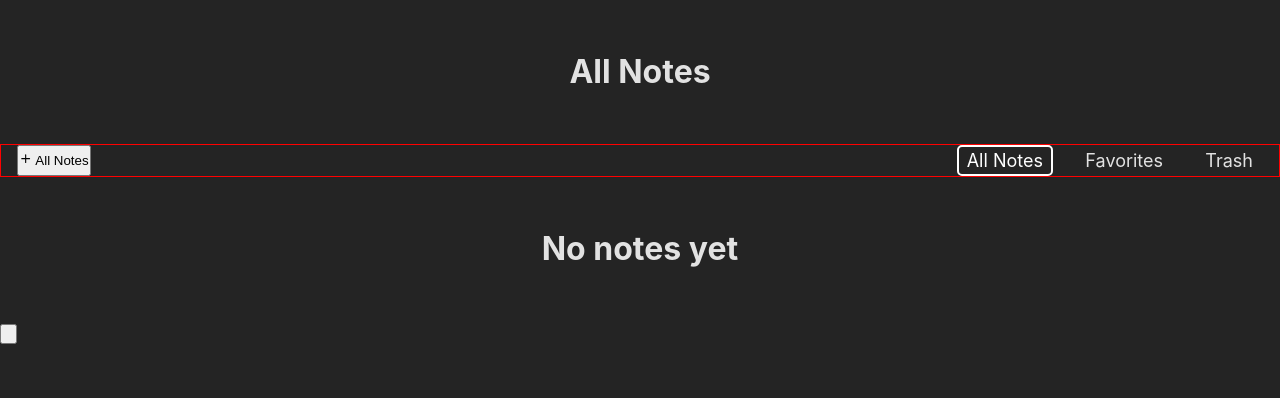
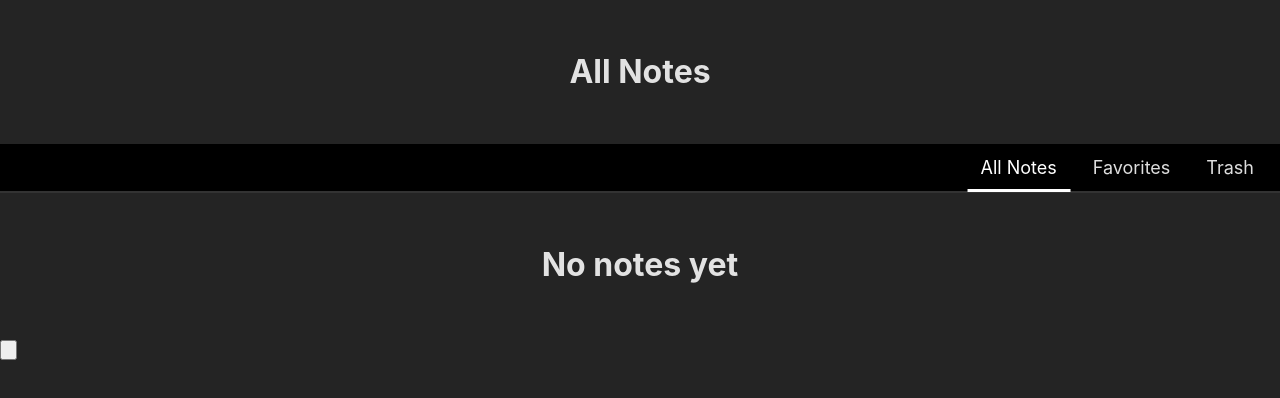
Before and after one commit to fistty/notes-app, a React (Vite) app: page / in a window 1280 px wide. Shown: the top 398 px of the page. Built offline with nearby package versions, Linux system fonts and the light colour scheme; some icons are missing.

Commit message:
RootLayout

```diff
--- a/src/layouts/RootLayout.css
+++ b/src/layouts/RootLayout.css
@@ -1,5 +1,6 @@
 h1 {
   text-align: center;
+  color: var(--color-main)
 }
 
 h1 {
@@ -8,19 +9,28 @@ h1 {
 }
 
 .nav {
-  border: 1px solid red;
-
+  background-color: #000;
+  border-bottom: 2px solid #333;
+  padding-block: 0.5rem;
 }
 
 .nav-ul {
   display: flex;
   flex-direction: row;
   justify-content: flex-end;
-  gap: 1.4rem;
+  gap: 1rem;
+
 }
 
 .nav-list {
   display: flex;
+  padding-inline: 0.5rem;
+  border-radius: 6px;
+  transition: all 200ms ease;
+}
+
+.nav-list:not(.nav-list-button):hover {
+  background-color: #333
 }
 
 .nav-list a {
@@ -29,7 +39,23 @@ h1 {
   font-size: 18px;
   border: 2px solid transparent;
   border-radius: 5px;
-  padding-inline: 0.5rem
+  position: relative;
+}
+
+.nav-list a:after {
+  content: "";
+  position: absolute;
+  opacity: 0;
+  bottom: -11px;
+  left: 50%;
+  transform: translateX(-50%);
+  width: 135%;
+  height: 3px;
+  background-color: white;
+}
+
+.nav-list a.active:after {
+  opacity: 1
 }
 
 .nav-list a:hover {
@@ -46,14 +72,37 @@ h1 {
 }
 
 .nav-list a.active {
-  border-color: white;
   color: white
 }
 
-.nav-button {
+.nav-list-button {
   margin-right: auto;
   margin-left: 1rem;
-  color: var(--color);
-  border: var(--color);
-  background: transparent
 }
+
+.nav-button {
+  color: black;
+  border: 1px solid var(--color-main);
+  background-color: var(--color-main);
+  display: flex;
+  align-items: center;
+  justify-content: center;
+  gap: 0.5rem;
+  padding-inline: 0.5rem;
+  font-family: 'Open Sans';
+  font-size: 15px;
+  font-weight: 600;
+  border-radius: 6px;
+  cursor: pointer;
+}
+
+.nav-button:hover {
+  background-color: white;
+}
+
+@media screen and (max-width: 520px) {
+  .nav {
+    position: absolute;
+    background-color: burlywood
+  }
+}
--- a/src/layouts/RootLayout.jsx
+++ b/src/layouts/RootLayout.jsx
@@ -17,24 +17,23 @@ function RootLayout() {
 			<nav className="nav">
 				{/* <SlNotebook size={"2rem"} /> */}
 				<ul className="nav-ul">
-					<li className="nav-list nav-button">
-						<button>
+					<li className="nav-list nav-list-button">
+						<button className="nav-button">
 							<svg
 								stroke="currentColor"
 								fill="none"
 								strokeWidth="2"
 								viewBox="0 0 24 24"
-								stroke-linecap="round"
-								stroke-linejoin="round"
-								class="h-4 w-4 shrink-0"
-								height="1em"
-								width="1em"
+								strokeLinecap="round"
+								strokeLinejoin="round"
+								height="1.1rem"
+								width="1.1rem"
 								xmlns="http://www.w3.org/2000/svg"
 							>
 								<line x1="12" y1="5" x2="12" y2="19"></line>
 								<line x1="5" y1="12" x2="19" y2="12"></line>
 							</svg>{" "}
-							All Notes
+							New Note...
 						</button>
 					</li>
 					<li className="nav-list">
```
